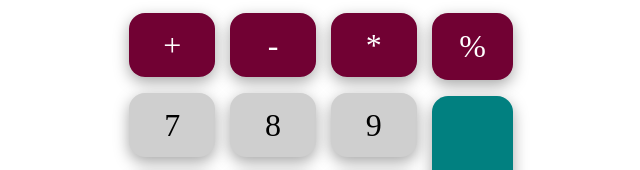
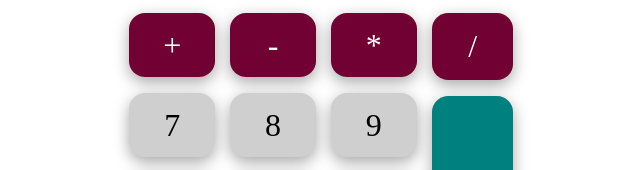
Before and after one commit to Shivam7164/block-BJaaeo, a plain HTML site: page index.html in a window 1280 px wide. Shown: the part 179-349 px from the top of the page, 319-959 px from the left. Drawn offline with Linux system fonts and the light colour scheme.

Commit message:
Calculator

```diff
--- a/index.html
+++ b/index.html
@@ -30,7 +30,7 @@
           <div class="alldiv div4 bg-color refresh">C</div>
          </div>
          <div class="div5 flex flex-direction justify-space-between">
-           <div class=" alldiv div6 flex justify-center align-items">%</div>
+           <div class=" alldiv div6 flex justify-center align-items">/</div>
            <div class=" alldiv div7 flex justify-center align-items">=</div>
          </div>
       </div>
```
